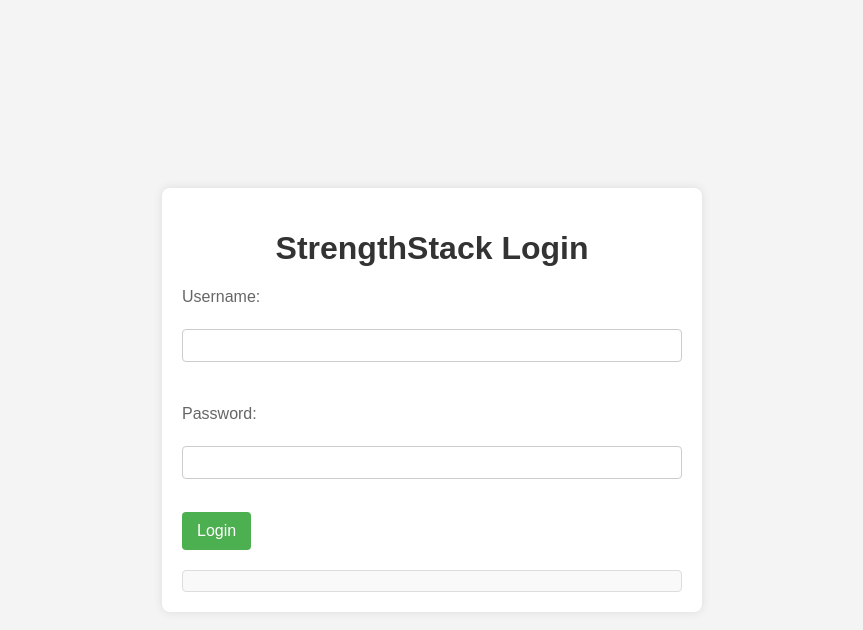
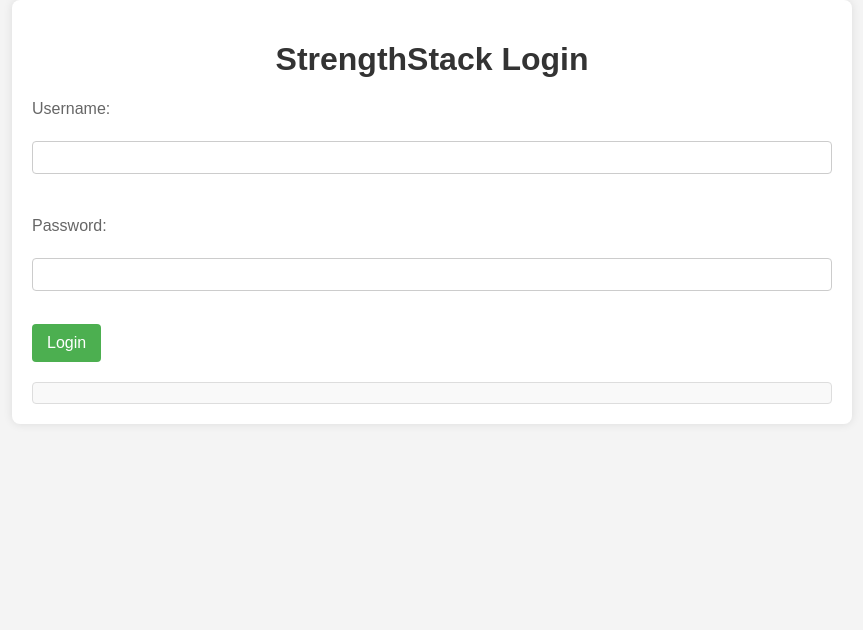
Before and after one commit to sdwivedi5/swdv691-StrengthStack-Frontend, a website: page index.html in a window 1280 px wide. Shown: the whole page, without its empty margins (208-1071 px from the left). Drawn offline with Linux system fonts and the light colour scheme.

Commit message:
Add files via upload

```diff
--- a/css/styles.css
+++ b/css/styles.css
@@ -7,7 +7,7 @@
  display: flex;
  justify-content: center;
  align-items: center;
- min-height: 100vh;
+ min-height: :100vh;
  background-color: #f4f4f4;
 }
 
@@ -18,7 +18,7 @@
  border-radius: 8px;
  box-shadow: 0 0 10px rgba(0, 0, 0, 0.1);
  width: 80%;
- max-width: 500px;
+ max-width: 800px;
 }
 
 
```
